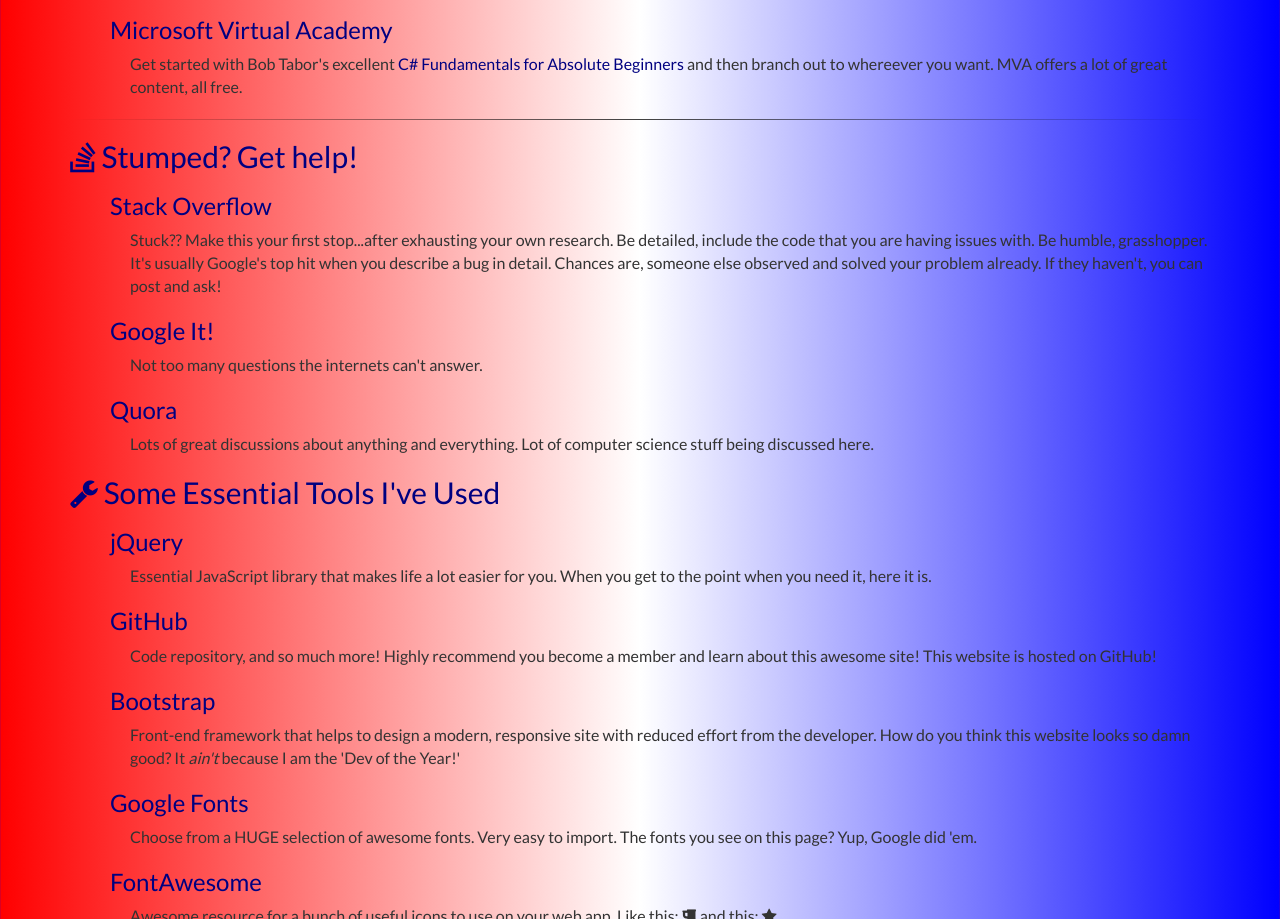
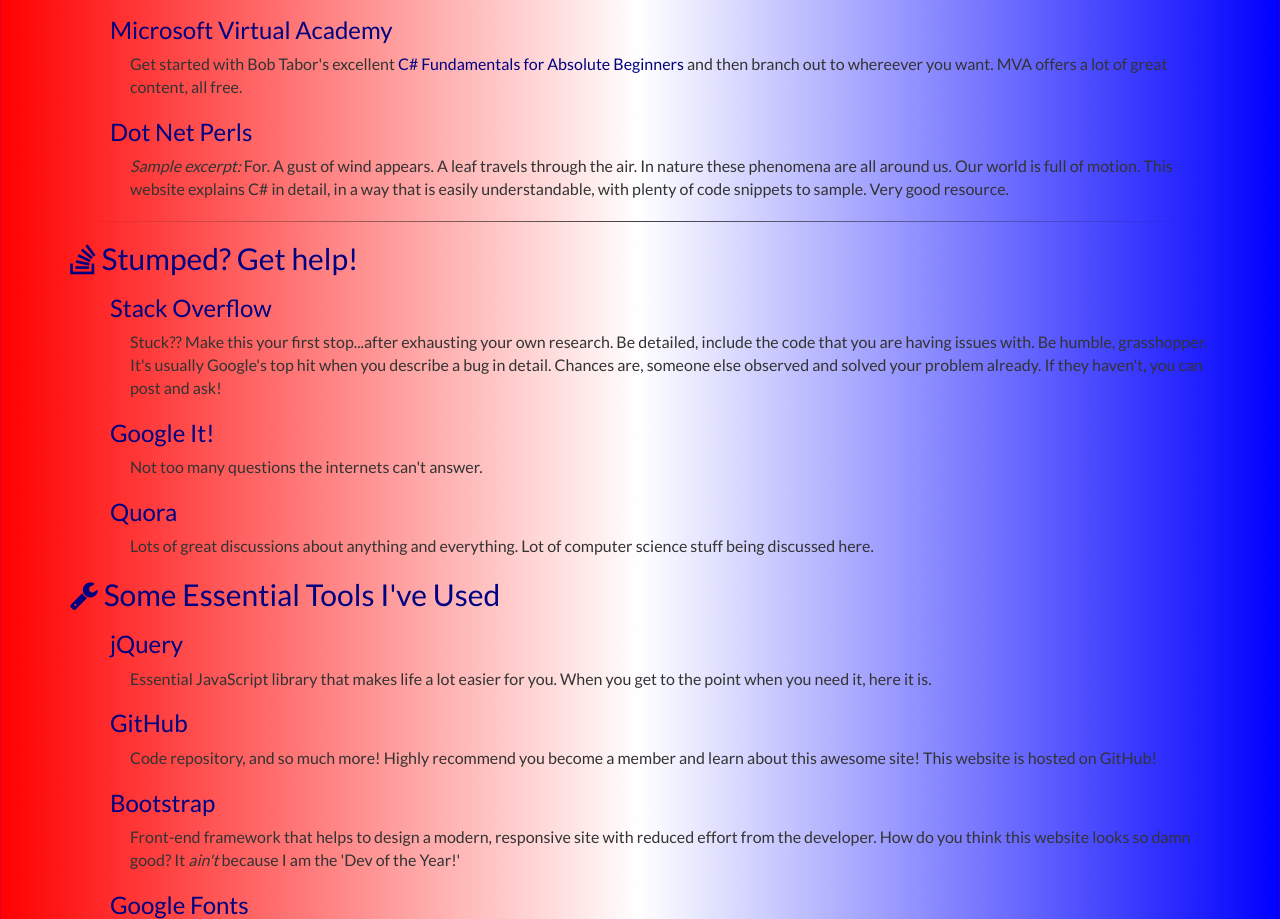
Before and after one commit to jesselott/CodeCompass, a plain HTML site: page index.html in a window 1280 px wide. Shown: the part 2744-3663 px from the top of the page. Drawn offline with Linux system fonts and the light colour scheme.

Commit message:
Added dotnetperls.

```diff
--- a/index.html
+++ b/index.html
@@ -105,6 +105,8 @@
 
 				<h3><a href="https://mva.microsoft.com/">Microsoft Virtual Academy</a></h3><p>Get started with Bob Tabor's excellent <a href="https://mva.microsoft.com/en-us/training-courses/c-fundamentals-for-absolute-beginners-16169?l=Lvld4EQIC_2706218949">C# Fundamentals for Absolute Beginners</a> and then branch out to whereever you want. MVA offers a lot of great content, all free.</p>
 
+				<h3><a href="https://www.dotnetperls.com/">Dot Net Perls</a></h3><p><em>Sample excerpt: </em>For. A gust of wind appears. A leaf travels through the air. In nature these phenomena are all around us. Our world is full of motion. This website explains C# in detail, in a way that is easily understandable, with plenty of code snippets to sample. Very good resource.</p>
+
 			</ul>
 		</div>
 		<hr class="style-two">
@@ -115,6 +117,7 @@
 				<h3><a href="https://stackoverflow.com/">Stack Overflow</a></h3><p>Stuck?? Make this your first stop...after exhausting your own research.  Be detailed, include the code that you are having issues with. Be humble, grasshopper. It's usually Google's top hit when you describe a bug in detail.  Chances are, someone else observed and solved your problem already.  If they haven't, you can post and ask!</p>
 				<h3><a href="https://www.google.com/">Google It!</a></h3><p>Not too many questions the internets can't answer.</p>
 				<h3><a href="https://www.quora.com/">Quora</a></h3><p>Lots of great discussions about anything and everything.  Lot of computer science stuff being discussed here.</p>
+
 			</ul>
 		</div>
 		<div class="tools">
```
